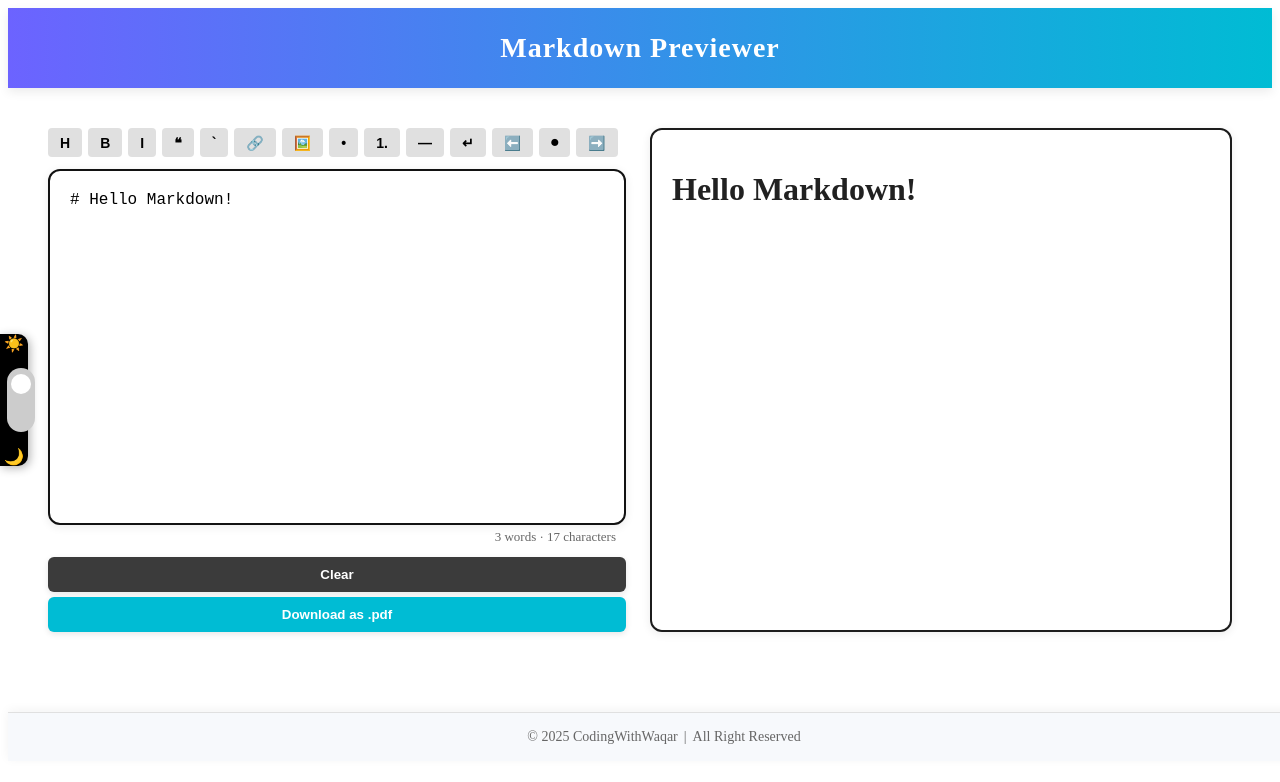
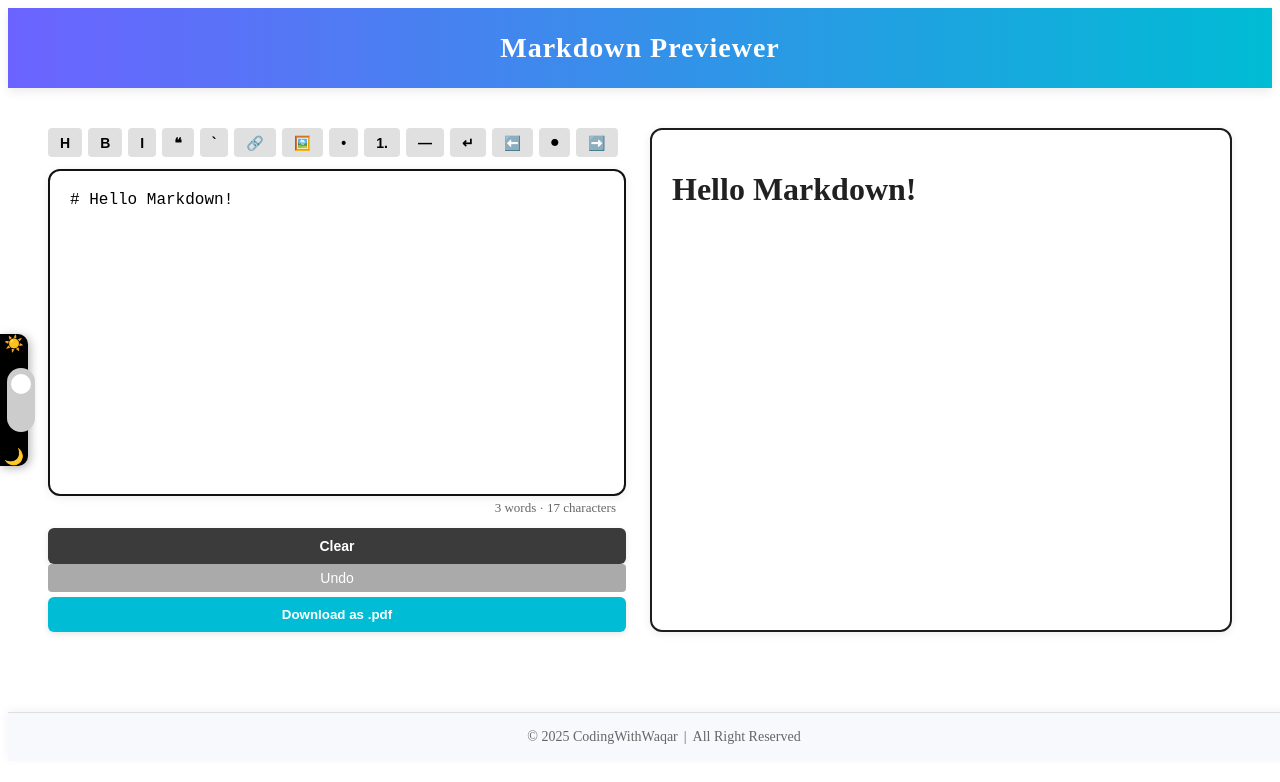
Before and after one commit to Waqar95/markdown-previewer, an Angular app: page / in a window 1280 px wide. Shown: the top 782 px of the page. Built offline with nearby package versions, Linux system fonts and the light colour scheme.

Commit message:
Added undo support to restore markdown after clear

```diff
--- a/src/app/app.component.html
+++ b/src/app/app.component.html
@@ -38,6 +38,9 @@
       {{ wordCount }} words · {{ charCount }} characters
     </div>
     <button class="clear-btn" (click)="clearMarkdown()">Clear</button>
+    <button class="undo-btn" [disabled]="!previousText" (click)="undoClear()">
+      Undo
+    </button>
     <button class="download-btn" (click)="downloadPDF()">
       Download as .pdf
     </button>
--- a/src/app/app.component.ts
+++ b/src/app/app.component.ts
@@ -17,10 +17,6 @@ export class AppComponent {
   get convertedHtml(): string {
     marked.setOptions({ async: false });
     return marked.parse(this.markdownText) as string;
-  }
-
-  clearMarkdown() {
-    this.markdownText = '';
   }
 
   // PDF
@@ -127,4 +123,20 @@ export class AppComponent {
   get charCount(): number {
     return this.markdownText.length;
   }
+
+  // Text Undo Logic
+
+  previousText: string = ''; // store last markdown
+
+  clearMarkdown() {
+    this.previousText = this.markdownText;
+    this.markdownText = '';
+  }
+
+  undoClear() {
+    if (this.previousText) {
+      this.markdownText = this.previousText;
+      this.previousText = '';
+    }
+  }
 }
--- a/src/styles.css
+++ b/src/styles.css
@@ -195,3 +195,40 @@ body.dark-mode .theme-icon {
 body.dark-mode .text-count {
   color: #aaa;
 }
+
+.button-group {
+  display: flex;
+  gap: 8px;
+  margin-top: 10px;
+  justify-content: flex-end;
+}
+
+.clear-btn,
+.undo-btn {
+  padding: 6px 12px;
+  font-size: 14px;
+  border: none;
+  border-radius: 4px;
+  cursor: pointer;
+}
+
+.clear-btn {
+  background-color: #ff4d4f;
+  color: #fff;
+}
+
+.undo-btn {
+  background-color: #555;
+  color: #fff;
+}
+
+.undo-btn:disabled {
+  background-color: #aaa;
+  cursor: not-allowed;
+}
+
+body.dark-mode .undo-btn,
+body.dark-mode .clear-btn {
+  background-color: #444;
+  color: #eee;
+}
```
